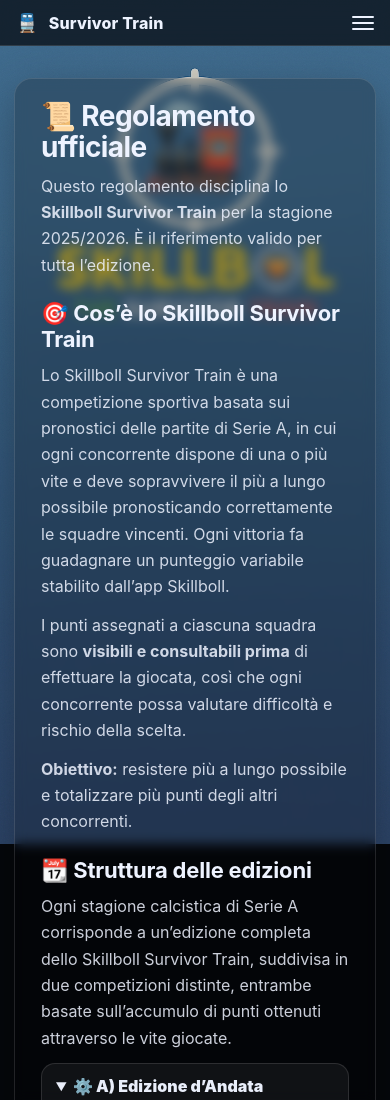
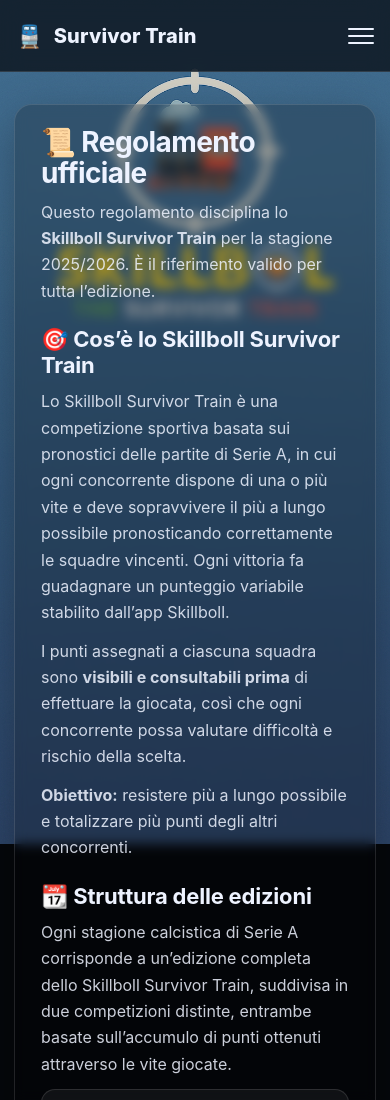
Before and after one commit to MarioIanniello/survivortrain-site, a plain HTML site: page regolamento.html in a window 390 px wide. Shown: the top 1100 px of the page. Drawn offline with Linux system fonts and the light colour scheme.

Commit message:
Navbar: stessa altezza di index su regolamento

```diff
--- a/regolamento.html
+++ b/regolamento.html
@@ -62,7 +62,9 @@
       display: flex;
       align-items: center;
       justify-content: space-between;
-      padding: 12px 16px;
+      /* Navbar più “alta” come su index */
+      min-height: 72px;
+      padding: 18px 16px;
       background: var(--nav);
       border-bottom: 1px solid var(--border);
       backdrop-filter: blur(10px);
@@ -75,21 +77,23 @@
       font-weight: 800;
       letter-spacing: .2px;
       white-space: nowrap;
+      font-size: 20px;
+      line-height: 1;
     }
-    .brand .dot{ font-size: 18px; }
+    .brand .dot{ font-size: 22px; }
 
     .hamburger{
       display:none;
       flex-direction:column;
-      gap:4px;
+      gap:5px;
       cursor:pointer;
       background: transparent;
       border: 0;
-      padding: 0;
-      margin: 0;
+      padding: 10px;
+      margin: -10px; /* mantiene l'allineamento ma aumenta l'area cliccabile */
     }
     .hamburger span{
-      width:22px;
+      width:26px;
       height:2px;
       background: var(--text);
       border-radius:2px;
@@ -114,7 +118,7 @@
       .hamburger{ display:flex; }
       .menu{
         position:absolute;
-        top:100%;
+        top: calc(100% + 10px);
         right:12px;
         flex-direction:column;
         background: rgba(10,16,24,0.95);
```
